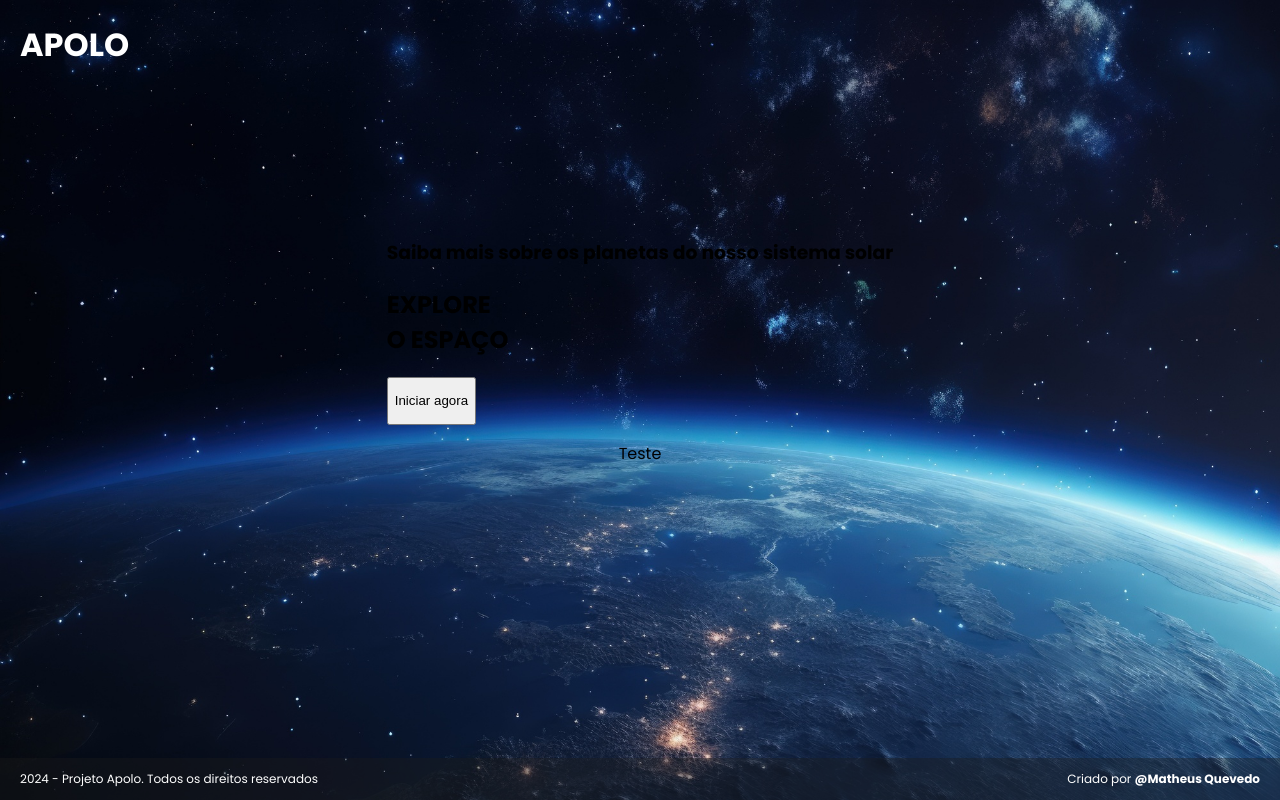
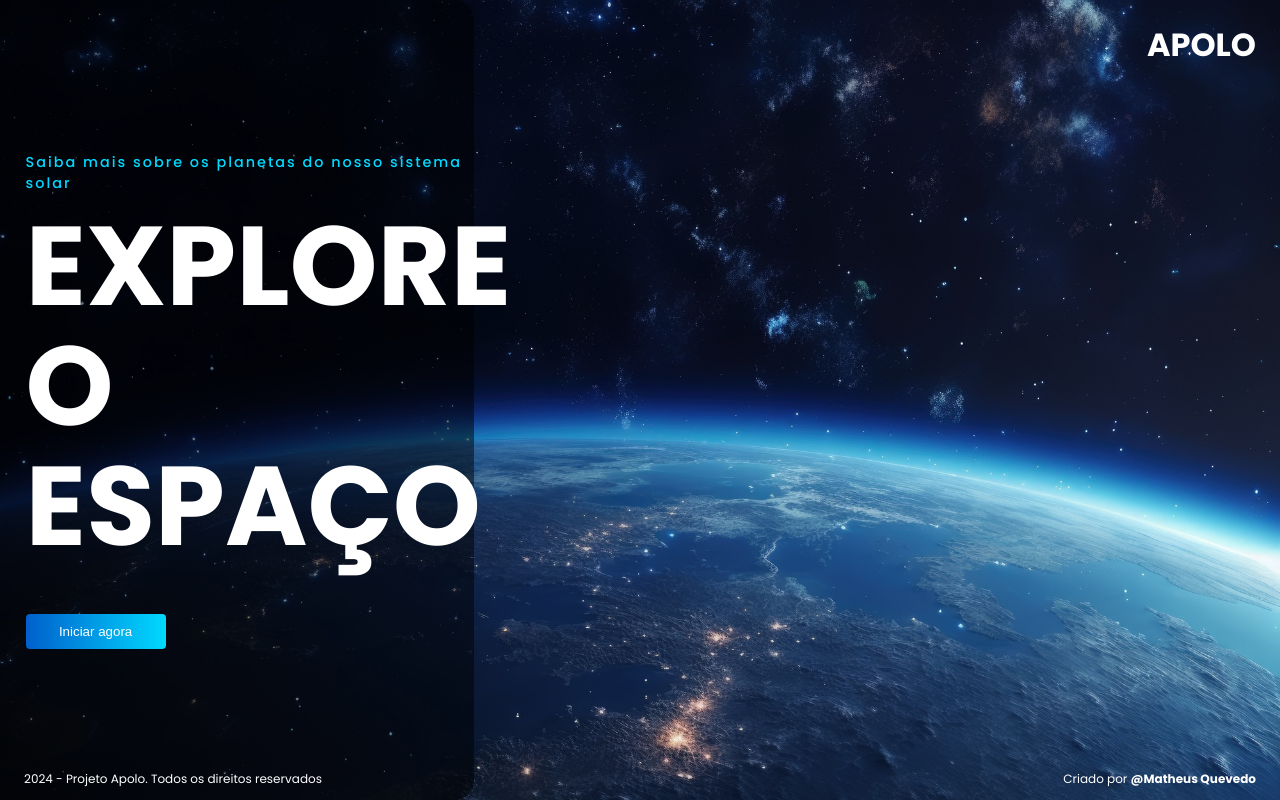
Before and after one commit to mthquevedo/Apolo-Imersao-Alura, a plain HTML site: page index.html in a window 1280 px wide. Drawn offline with Linux system fonts and the light colour scheme.

Commit message:
Adição: novos estilos foram adicionados

```diff
--- a/style.css
+++ b/style.css
@@ -1,4 +1,5 @@
 @import url('https://fonts.googleapis.com/css2?family=Poppins:ital,wght@0,100;0,200;0,300;0,400;0,500;0,600;0,700;0,800;0,900;1,100;1,200;1,300;1,400;1,500;1,600;1,700;1,800;1,900&display=swap');
+
 
 .home__body {
     font-family: "Poppins", sans-serif;
@@ -13,7 +14,7 @@
 
 .home__header {
     display: flex;
-    justify-content: space-between;
+    justify-content: end;
     align-items: center;
     width: 100%;
 }
@@ -21,23 +22,88 @@
 .home__header__titulo {
     font-size: 2rem;
     color: #ffffff;
-    padding-left: 1.25rem;
+    padding-right: 1.5rem;
+}
+
+.intro {
+    height: 100%;
+    width: 35vw;
+    background-color: #0000007e;
+    border-radius: 0 20px 20px 0;
+    position: absolute;
+    top: 0;
+    display: flex;
+    flex-direction: column;
+    justify-content: center;
+    align-items: start;
+    padding-left: 2%;
+    z-index: 10;
+    animation: fadeInRight 1s ease forwards;
 }
 
 .home__main {
     display: flex;
-    flex-direction: column;
-    justify-content: center;
-    align-items: center;
+    justify-content: start;
     flex: 1;
-    margin-bottom: 6.25rem;
 }
 
-.home__main h1 {
-    color: #ffffff;
+.intro h3 {
+    color: #00d9ff;
+    font-size: 0.9rem;
+    letter-spacing: 2px;
+    font-weight: 500;
+    margin: 0;
+    padding: 0;
+    padding-bottom: 12px;
+    animation: fadeInRight 1200ms ease forwards;
 }
 
-section {
+.intro h2 {
+    font-size: 7rem;
+    line-height: 7.5rem;
+    margin: 0;
+    color: #ffffff;
+    animation: fadeInRight 1200ms ease forwards;
+}
+
+.intro button {
+    width: 140px;
+    border-radius: 4px;
+    text-align: center;
+    cursor: pointer;
+    color: #ffffff;
+    background: linear-gradient(90deg, #005fcc, #00d9ff);
+    margin-top: 3rem;
+    padding: 10px 15px;
+    animation: fadeInRight 1200ms ease forwards;
+    border: 0;
+}
+
+.intro p {
+    margin: 0;
+}
+
+.ocultar_animacao {
+    animation: fadeOutRight 550ms ease;
+}
+
+.ocultar {
+    display: none;
+}
+
+
+.planetas_sec {
+    color: white;
+    display: none;
+}
+
+.exibir {
+    display: block;
+    animation: fadeIn 900ms ease-in;
+}
+
+
+/* section {
     display: flex;
     flex-direction: column;
     align-items: center;
@@ -68,7 +134,7 @@ section button {
 section button:hover {
     background-color: #30475E;
     box-shadow: 0 4px 8px rgba(0, 0, 0, 0.2);
-}
+} */
 
 .resultados-pesquisa {
     width: 60rem;
@@ -110,7 +176,6 @@ section button:hover {
     display: flex;
     justify-content: space-between;
     align-items: center;
-    background-color: #1a1a1a62;
     color: #ffffff;
     width: 100%;
     font-size: 0.75rem;
@@ -124,8 +189,46 @@ section button:hover {
 }
 
 .home__footer p {
-    padding-left: 1.25rem;
-    padding-right: 1.25rem;
+    padding-left: 1.5rem;
+    padding-right: 1.5rem;
+}
+
+.home__footer p:first-child {
+    z-index: 11;
+}
+
+@keyframes fadeIn {
+    0% {
+        opacity: 0;
+    }
+
+    100% {
+        opacity: 1;
+    }
+}
+
+@keyframes fadeInRight {
+    0% {
+        opacity: 0;
+        transform: translateX(-100%);
+    }
+
+    100% {
+        opacity: 1;
+        transform: translateX(0);
+    }
+}
+
+@keyframes fadeOutRight {
+    0% {
+        opacity: 1;
+        transform: translateX(0);
+    }
+
+    100% {
+        opacity: 0;
+        transform: translateX(-100%);
+    }
 }
 
 @media (max-width: 768px) {
```
